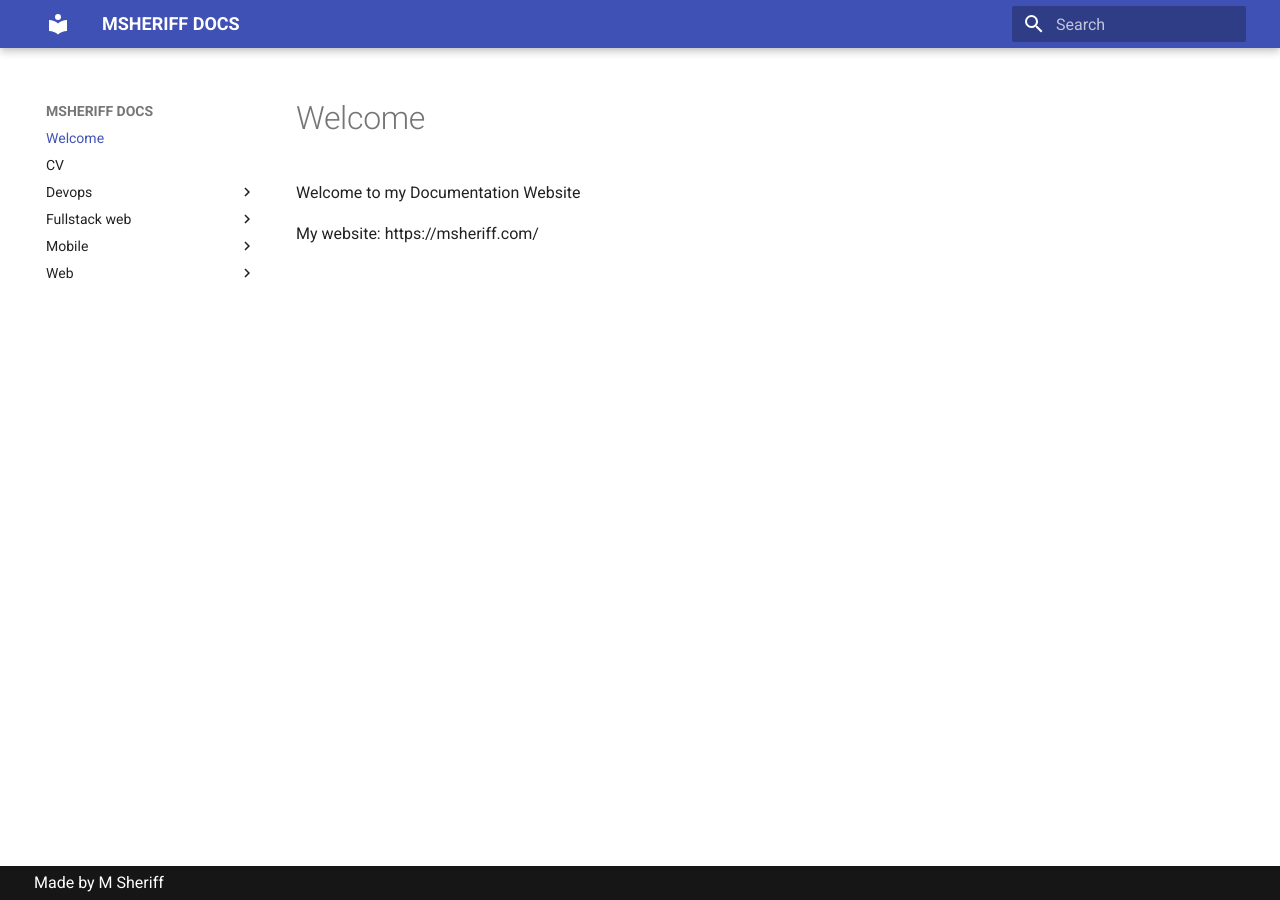
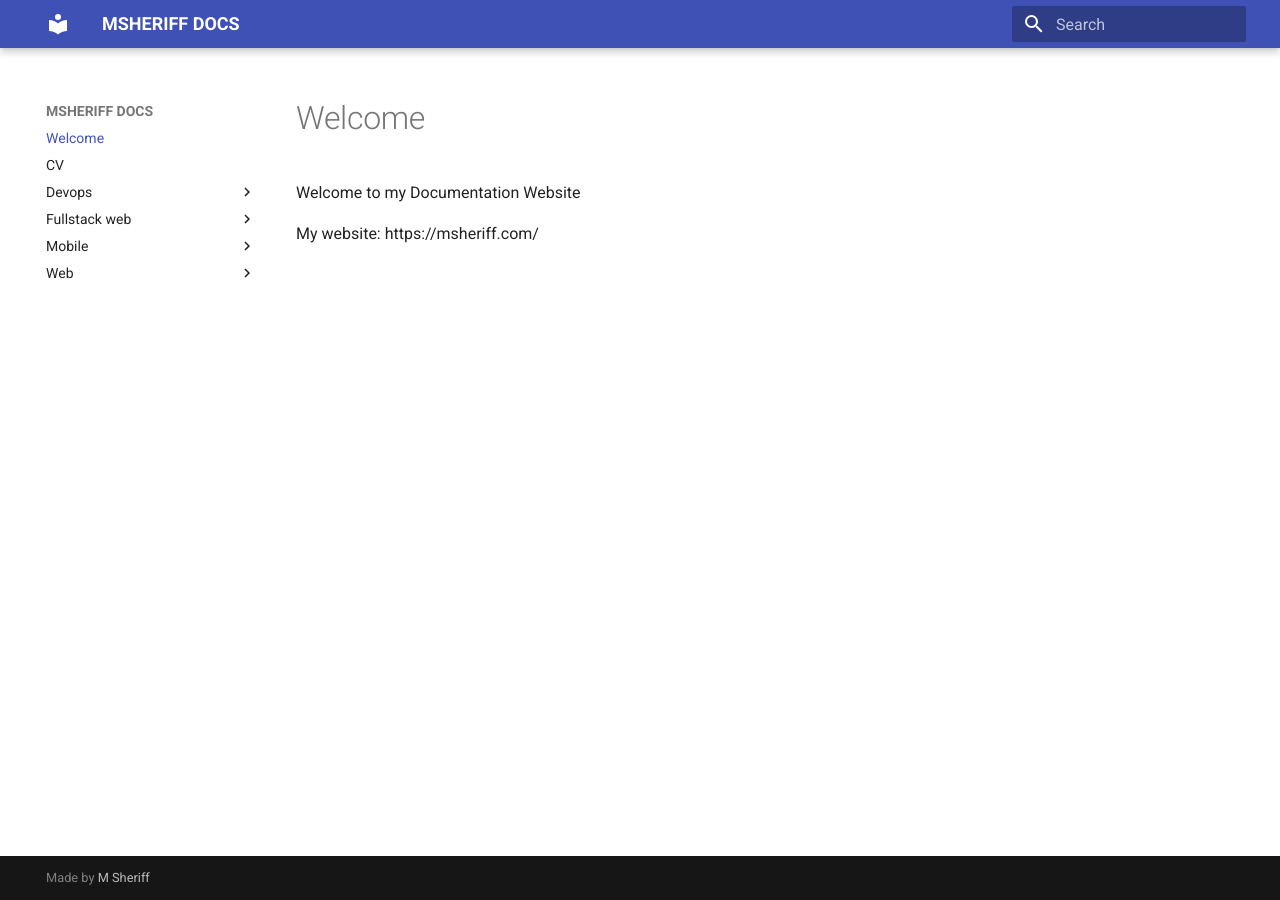
Before and after one commit to scriptmaster/docs.msheriff.com, an MkDocs documentation site: the page built from docs/index.md, in a window 1280 px wide. Built offline with MkDocs 1.6.1 and Material for MkDocs 9.7.7, drawn with Linux system fonts in a browser that asks for light colours; part of the change alters nothing that is shown.

Commit message:
Added link

```diff
--- a/overrides/partials/copyright.html
+++ b/overrides/partials/copyright.html
@@ -1 +1,3 @@
-Made by M Sheriff
+<div class="md-copyright">
+    Made by <a href="https://msheriff.com" rel="noopener" target="_blank">M Sheriff</a>
+</div>
```
